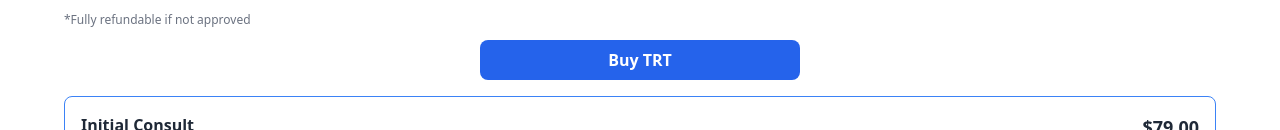
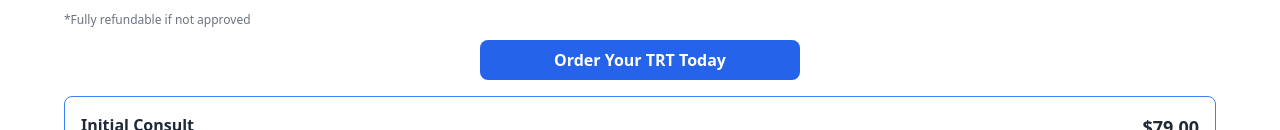
Before and after one commit to RVA2025/trt-landing, a plain HTML site: page index.html in a window 1280 px wide. Shown: the part 282-412 px from the top of the page. Drawn offline with nearby package versions, Linux system fonts and the light colour scheme.

Commit message:
Update index.html

```diff
--- a/index.html
+++ b/index.html
@@ -65,7 +65,7 @@
     </div>
 
     <p class="text-xs text-gray-500 mb-3">*Fully refundable if not approved</p>
-    <a href="https://www.express-medicalcare.com/product-page/start-testosterone-evaluation" target="_blank" class="block w-full max-w-xs text-center mx-auto bg-blue-600 text-white font-bold py-2 rounded-lg mb-4">Buy TRT</a>
+    <a href="https://www.express-medicalcare.com/product-page/start-testosterone-evaluation" target="_blank" class="block w-full max-w-xs text-center mx-auto bg-blue-600 text-white font-bold py-2 rounded-lg mb-4">Order Your TRT Today</a>
 
     <div class="border border-blue-500 rounded-lg p-4 mb-3">
       <div class="flex justify-between items-start">
```
